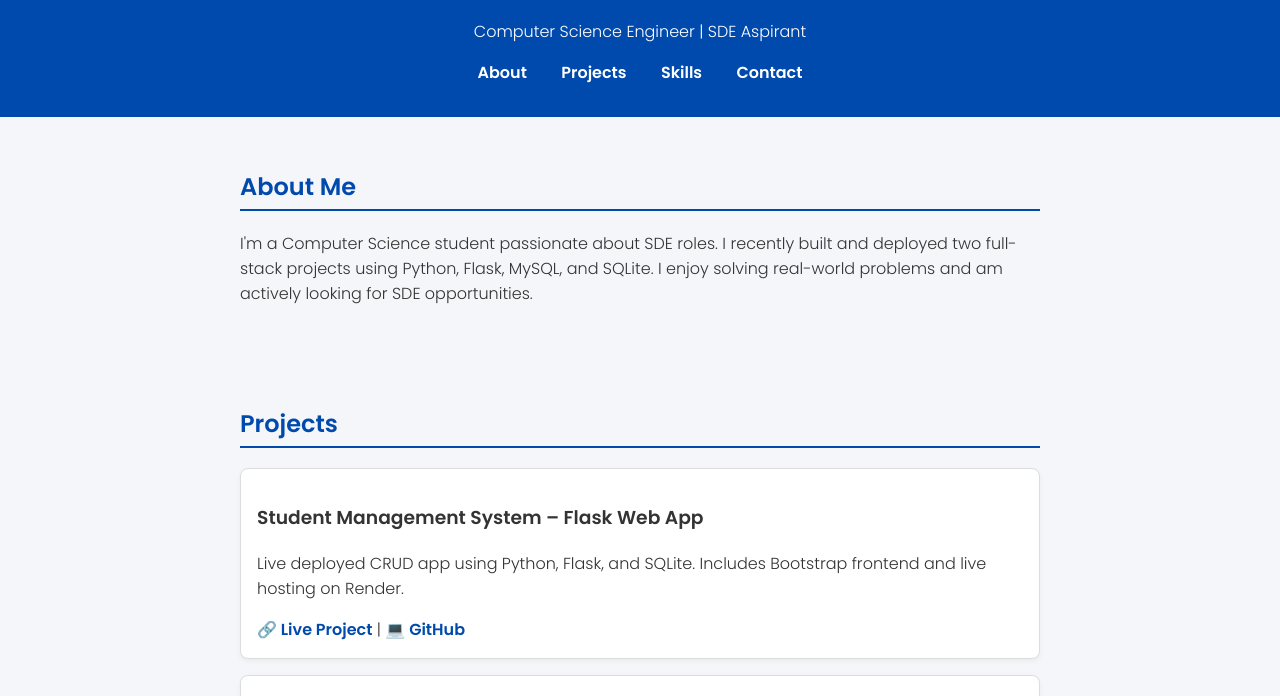
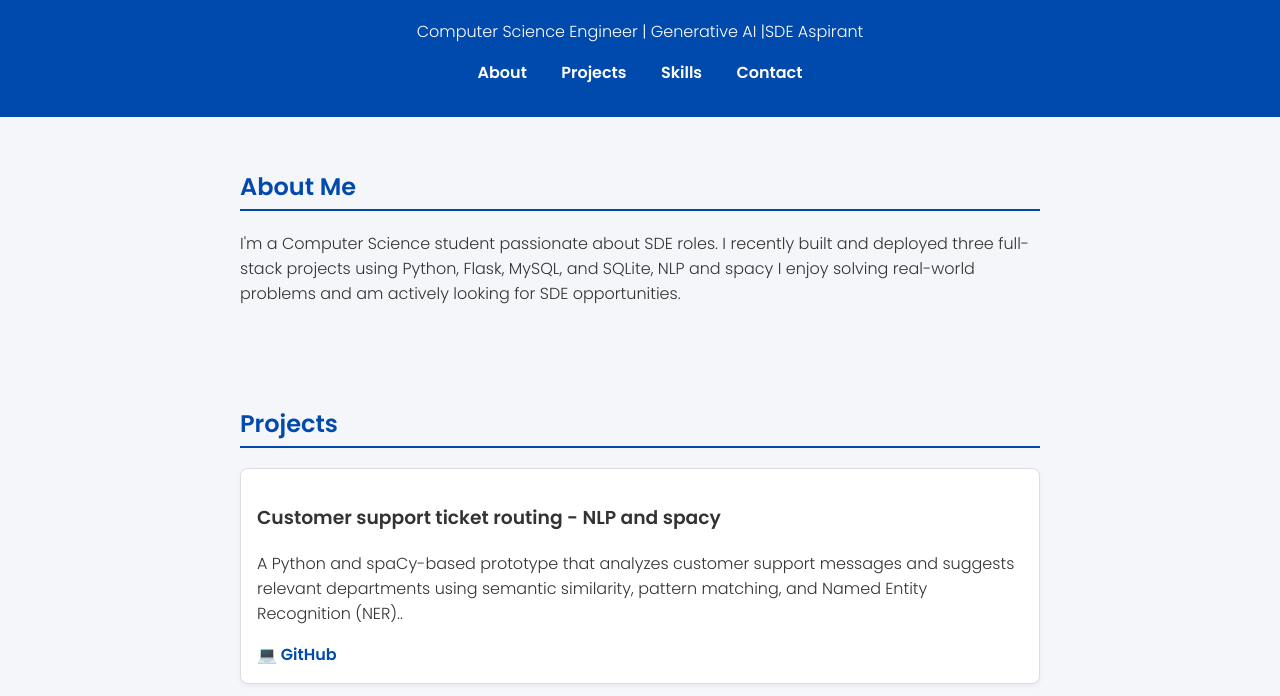
Before and after one commit to SumanKumar18/Portfolio, a plain HTML site: page index.html in a window 1280 px wide. Shown: the part 104-800 px from the top of the page. Drawn offline with Linux system fonts and the light colour scheme.

Commit message:
Enhance project details and add new NLP project
Updated project descriptions and added a new project related to customer support ticket routing using NLP and spaCy.

```diff
--- a/index.html
+++ b/index.html
@@ -11,7 +11,7 @@
 <body>
   <header>
     <h1>Suman Kumar </h1>
-    <p>Computer Science Engineer | SDE Aspirant</p>
+    <p>Computer Science Engineer | Generative AI |SDE Aspirant</p>
     <nav>
       <a href="#about">About</a>
       <a href="#projects">Projects</a>
@@ -24,13 +24,21 @@
     <h2>About Me</h2>
     <p>
       I'm a Computer Science student passionate about SDE roles.
-      I recently built and deployed two full-stack projects using Python, Flask, MySQL, and SQLite.
+      I recently built and deployed three full-stack projects using Python, Flask, MySQL, and SQLite, NLP and spacy
       I enjoy solving real-world problems and am actively looking for SDE opportunities.
     </p>
   </section>
 
   <section id="projects">
     <h2>Projects</h2>
+
+      <div class="project">
+      <h3>Customer support ticket routing - NLP and spacy</h3>
+      <p>A Python and spaCy-based prototype that analyzes customer support
+        messages and suggests relevant departments using semantic similarity,
+        pattern matching, and Named Entity Recognition (NER)..</p>
+      <a href="https://github.com/SumanKumar18/customer-support-ticket-routing" target="_blank">💻 GitHub</a>
+    </div>
 
     <div class="project">
       <h3>Student Management System – Flask Web App</h3>
```
